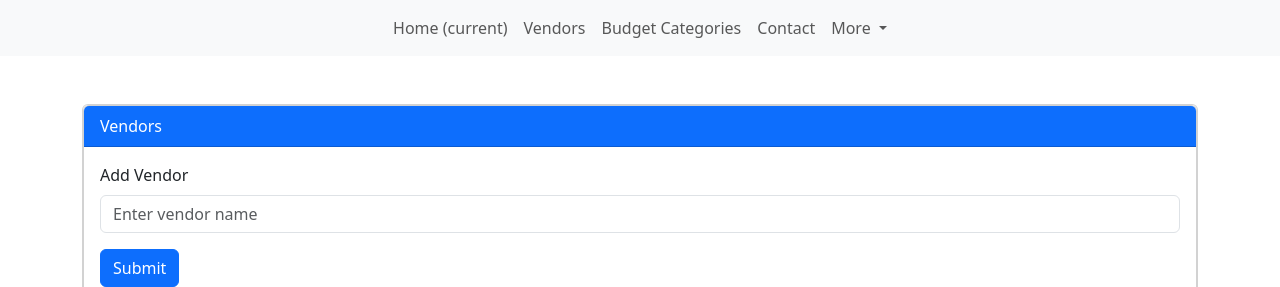
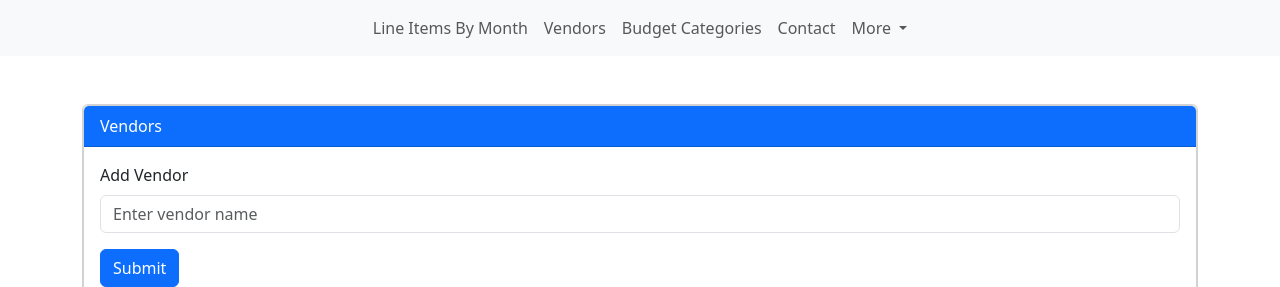
Before and after one commit to ydb5755/BudgetingApp, a Flask app: page /vendors in a window 1280 px wide. Shown: the top 287 px of the page. Run offline with Flask 3, Linux system fonts and the light colour scheme; some libraries are stand-ins or nearby versions.

Commit message:
change files from home to line items by month

```diff
--- a/app/routes.py
+++ b/app/routes.py
@@ -23,10 +23,10 @@ def vendors():
 
 
 @app.route('/')
-def home():
+def line_items_by_month():
     all_months = get_all_months()
     files = os.listdir(get_uploads_path())
-    return render_template('homepage.html',
+    return render_template('line_items_by_month.html',
                            files=files,
                            all_months=all_months)
 
--- a/app/templates/base.html
+++ b/app/templates/base.html
@@ -12,7 +12,7 @@
         <div class="collapse navbar-collapse justify-content-center" id="navbarNav">
             <ul class="navbar-nav">
                 <li class="nav-item active">
-                    <a class="nav-link" href="{{url_for('home')}}">Home <span class="sr-only">(current)</span></a>
+                    <a class="nav-link" href="{{url_for('line_items_by_month')}}">Line Items By Month</a>
                 </li>
                 <li class="nav-item">
                     <a class="nav-link" href="{{url_for('vendors')}}">Vendors</a>
--- a/app/templates/homepage.html
+++ b/app/templates/line_items_by_month.html
@@ -73,5 +73,5 @@
         </div>
     </div>
 </main>
-<script src="{{url_for('.static', filename='homepage.js')}}"></script>
+<script src="{{url_for('.static', filename='line_items_by_month.js')}}"></script>
 {% endblock content %}
```
Also changed, not shown: app/static/line_items_by_month.js (renamed from app/static/homepage.js).
